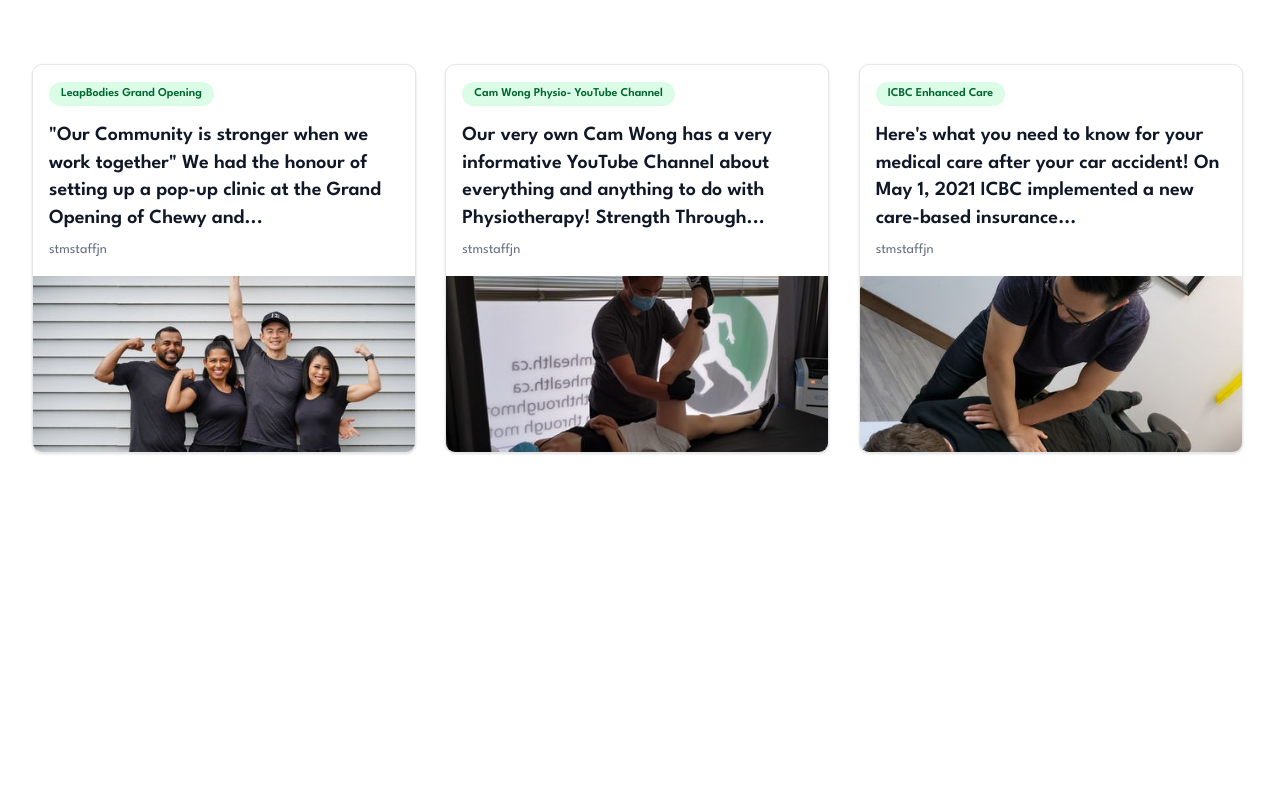
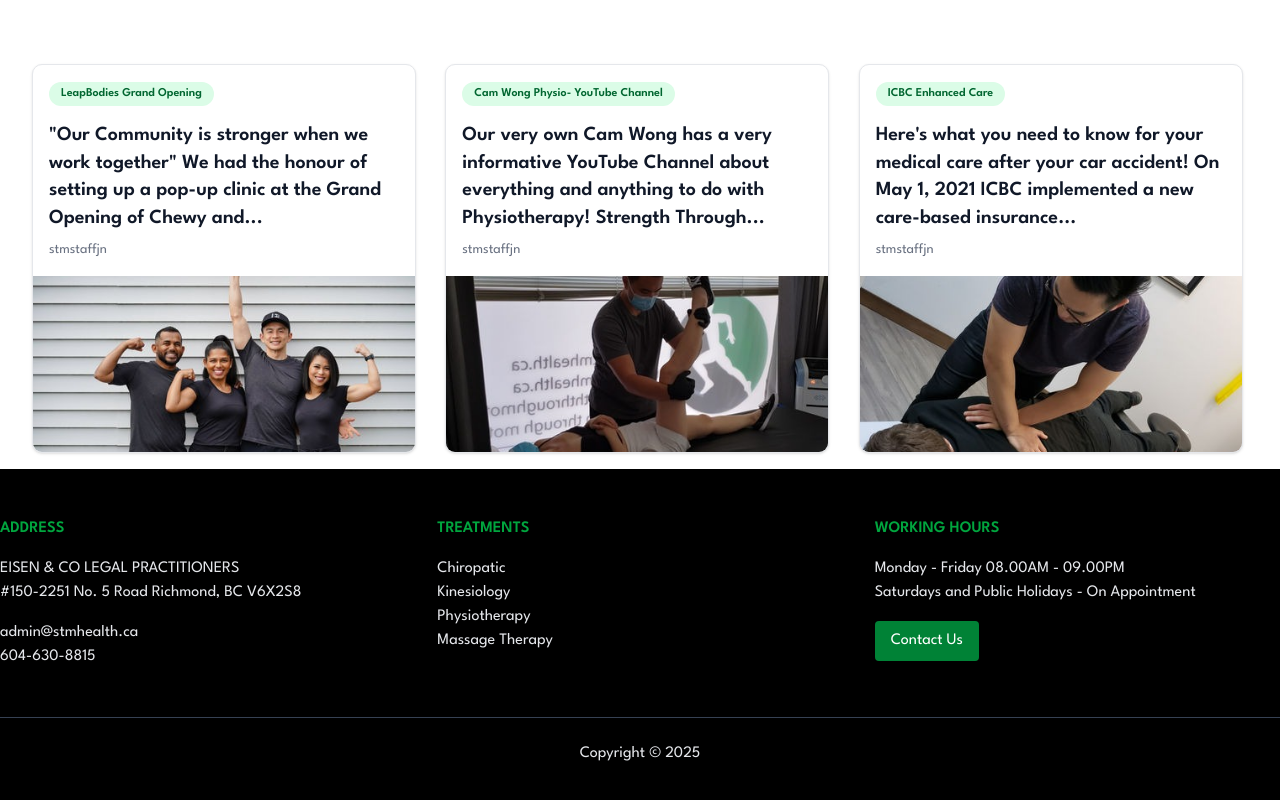
Before and after one commit to ike-nanino/stmhealth, a Next.js app: page / in a window 1280 px wide. Shown: the part 1716-2516 px from the top of the page. Before the commit the page ends 2185 px from the top, so only its background shows below. Built offline with nearby package versions, Linux system fonts and the light colour scheme.

Commit message:
✨ Add Footer component with address, services, and working hours sections 🏢🕒, include contact button for user engagement 📞

```diff
--- a/app/layout.tsx
+++ b/app/layout.tsx
@@ -1,7 +1,8 @@
 import type { Metadata } from "next";
 import { League_Spartan } from "next/font/google";
 import "./globals.css";
-import Header from "@/components/Header";
+import Footer from "@/components/Footer";
+
 
 
 const spartan = League_Spartan({
@@ -28,6 +29,8 @@ export default function RootLayout({
       >
 
         {children}
+
+        <Footer />
       </body>
     </html>
   );
--- /dev/null
+++ b/components/Footer.tsx
@@ -0,0 +1,55 @@
+import Link from 'next/link'
+
+
+export default function Footer() {
+    return (
+      <footer className="bg-black text-gray-200 py-12">
+        <div className="container mx-auto grid grid-cols-1 lg:grid-cols-3 gap-8 text-center lg:text-left">
+          {/* Address Section */}
+          <div>
+            <h3 className="text-green-600 font-semibold uppercase mb-4">Address</h3>
+            <p>EISEN & CO LEGAL PRACTITIONERS</p>
+            <p>#150-2251 No. 5 Road Richmond, BC V6X2S8</p>
+            <p className="mt-4">admin@stmhealth.ca</p>
+            <a href="tel:+1604-630-8815">604-630-8815</a>
+          </div>
+
+          {/* Services Section */}
+          <div>
+            <h3 className="text-green-600 font-semibold uppercase mb-4">Treatments</h3>
+            <ul>
+              <li>
+              Chiropatic</li>
+              <li>
+              Kinesiology</li>
+              <li>Physiotherapy</li>
+              <li>Massage Therapy</li>
+
+            </ul>
+          </div>
+
+          {/* Working Hours Section */}
+          <div>
+            <h3 className="text-green-600 font-semibold uppercase mb-4">Working Hours</h3>
+            <p>Monday - Friday 08.00AM - 09.00PM</p>
+            <p>Saturdays and Public Holidays - On Appointment</p>
+            <div className="mt-4">
+              <Link
+              href='/contact'
+              >
+              <button className="px-4 py-2 bg-green-700 text-white rounded hover:bg-gold/70 transition">
+                Contact Us
+              </button>
+              </Link>
+
+            </div>
+          </div>
+        </div>
+
+        {/* Footer Bottom */}
+        <div className="border-t border-gray-700 mt-12 pt-6 text-center">
+          <p>Copyright © 2025</p>
+        </div>
+      </footer>
+    );
+  }
```
